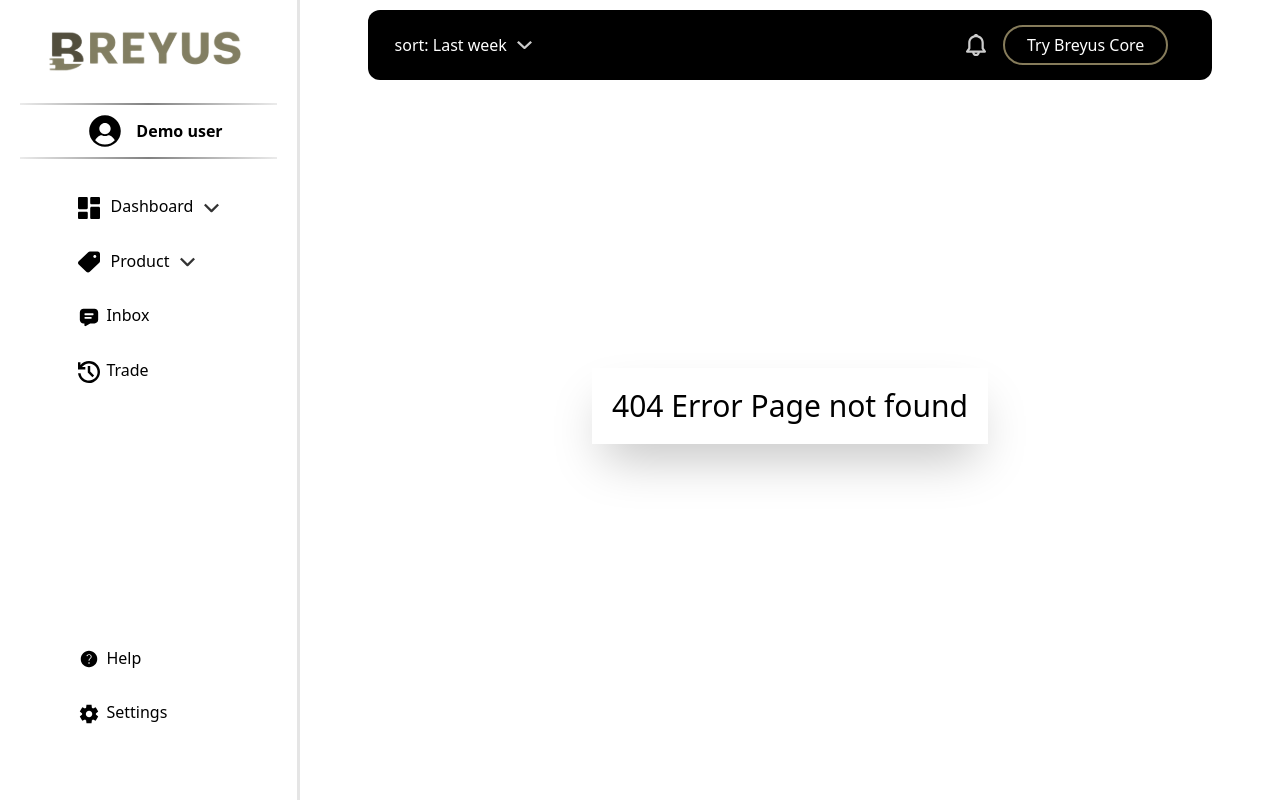
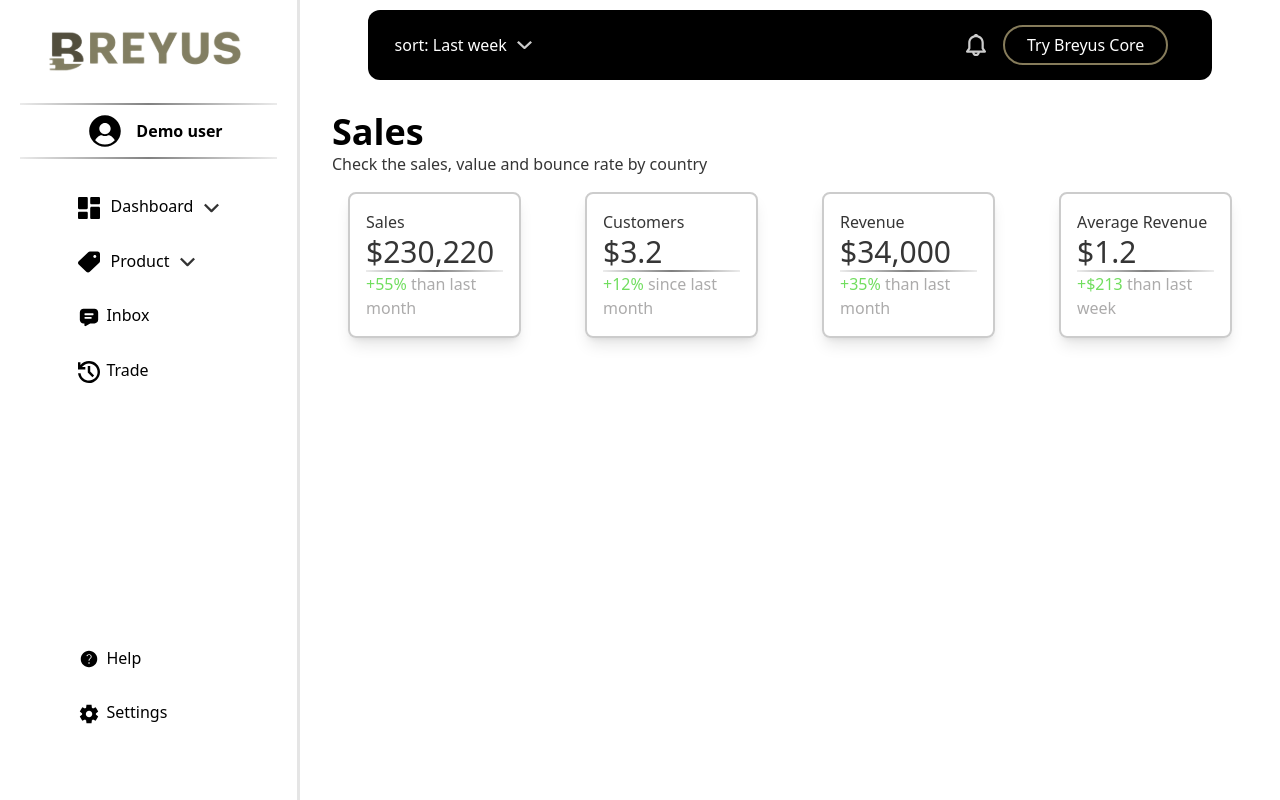
Before and after one commit to heybadrinath/Breyus, a React (Create React App) app in the folder frontend/: page /seller/sales in a window 1280 px wide. Before the commit this address had no page. Built offline with nearby package versions, Linux system fonts and the light colour scheme.

Commit message:
sales page

```diff
--- a/frontend/src/routes/index.tsx
+++ b/frontend/src/routes/index.tsx
@@ -11,6 +11,7 @@ import SellerDashboard from "../seller/dashboard";
 import Security from "../seller/security";
 import { motion, AnimatePresence } from "framer-motion";
 import { Leftnavdash, Header } from "../seller/components";
+import Sales from "../seller/sales";
 
 let username = "Demo user";
 
@@ -64,6 +65,7 @@ const AppRoutes = () => {
         <Route path="/seller/dashboard" element={<Animate page={<SellerDashboard />} />} />
         <Route path="/seller/security" element={<Animate page={<Security />} />} />
         <Route path="/seller/settings" element={<Animate page={<SellerSettings />} />} />
+        <Route path="/seller/sales" element={<Animate page={<Sales/>} />} />
 
         {/* 404 page  */}
         <Route path="*" element={<Notfoundpage />} />
--- /dev/null
+++ b/frontend/src/seller/sales.tsx
@@ -0,0 +1,80 @@
+import React from "react";
+import { Header, Leftnavdash } from "../seller/components";
+
+// demo data
+let sales = 230220;
+let salesIncrease = 55;
+let customers = 3.200;
+let customersIncrease = 12;
+let Revenue = 34000;
+let revenueincrease = 35;
+let AvereageRevenue = 1.200;
+let AvereageRevenueIncrease = 213;
+
+
+const SalesAnalysis = () => {
+    return (
+        <div className="flex flex-col m-4">
+
+            <div className="flex flex-col m-4">
+                <h1 className="font-extrabold text-4xl">Sales</h1>
+                <p className="text-[#353535]">Check the sales, value and bounce rate by country</p>
+            </div>
+
+            {/* Sales section  */}
+            <div className="flex">
+                <div className="shadow-lg p-4 rounded-lg w-full mx-8 border-[#cccccc] border-2">
+                    <p className="text-[#353535]">Sales</p>
+                    <h1 className=" text-[#353535] text-3xl">{"$" + sales.toLocaleString()}</h1>
+                    <hr className="border-0 h-[1.5px] bg-gradient-to-r from-[#ECECEC] via-[#00000080] to-[#ECECEC]" />
+                    <p className="text-[#acabab]"> <span className=" text-[#71DE5F]  " >+{salesIncrease + "%"}</span> than last month</p>
+                </div>
+
+                <div className="shadow-lg p-4 rounded-lg w-full mx-8 border-[#cccccc] border-2">
+                    <p className="text-[#353535]">Customers</p>
+                    <h1 className=" text-[#353535] text-3xl">{"$" + customers.toLocaleString()}</h1>
+                    <hr className="border-0 h-[1.5px] bg-gradient-to-r from-[#ECECEC] via-[#00000080] to-[#ECECEC]" />
+                    <p className="text-[#acabab]"> <span className=" text-[#71DE5F]  " >+{customersIncrease + "%"}</span> since last month</p>
+                </div>
+
+                <div className="shadow-lg p-4 rounded-lg w-full mx-8 border-[#cccccc] border-2">
+                    <p className="text-[#353535]">Revenue</p>
+                    <h1 className=" text-[#353535] text-3xl">{"$" + Revenue.toLocaleString()}</h1>
+                    <hr className="border-0 h-[1.5px] bg-gradient-to-r from-[#ECECEC] via-[#00000080] to-[#ECECEC]" />
+                    <p className="text-[#acabab]"> <span className=" text-[#71DE5F]  " >+{revenueincrease + "%"}</span> than last month</p>
+                </div>
+
+                <div className="shadow-lg p-4 rounded-lg w-full mx-8 border-[#cccccc] border-2">
+                    <p className="text-[#353535]">Average Revenue</p>
+                    <h1 className=" text-[#353535] text-3xl">{"$" + AvereageRevenue.toLocaleString()}</h1>
+                    <hr className="border-0 h-[1.5px] bg-gradient-to-r from-[#ECECEC] via-[#00000080] to-[#ECECEC]" />
+                    <p className="text-[#acabab]"> <span className=" text-[#71DE5F]  " >+{"$"+AvereageRevenueIncrease}</span> than last week</p>
+                </div>
+
+
+
+
+            </div>
+
+
+
+
+
+        </div>
+    );
+};
+
+const Sales = () => {
+    return (
+        <div className="layout">
+            <Leftnavdash username={"Demo user"} />
+            <div id="right-section">
+                <Header />
+                <SalesAnalysis />
+
+            </div>
+        </div>
+    );
+};
+
+export default Sales;
```
